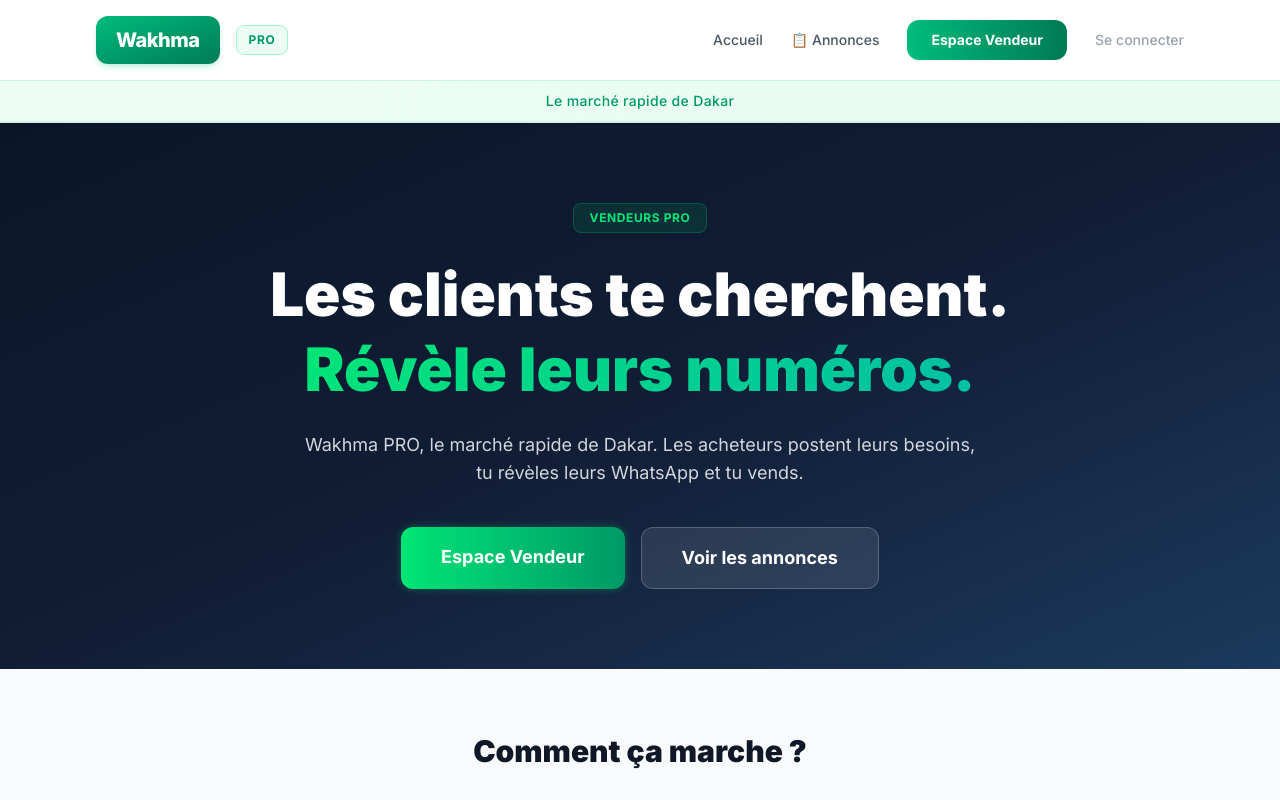
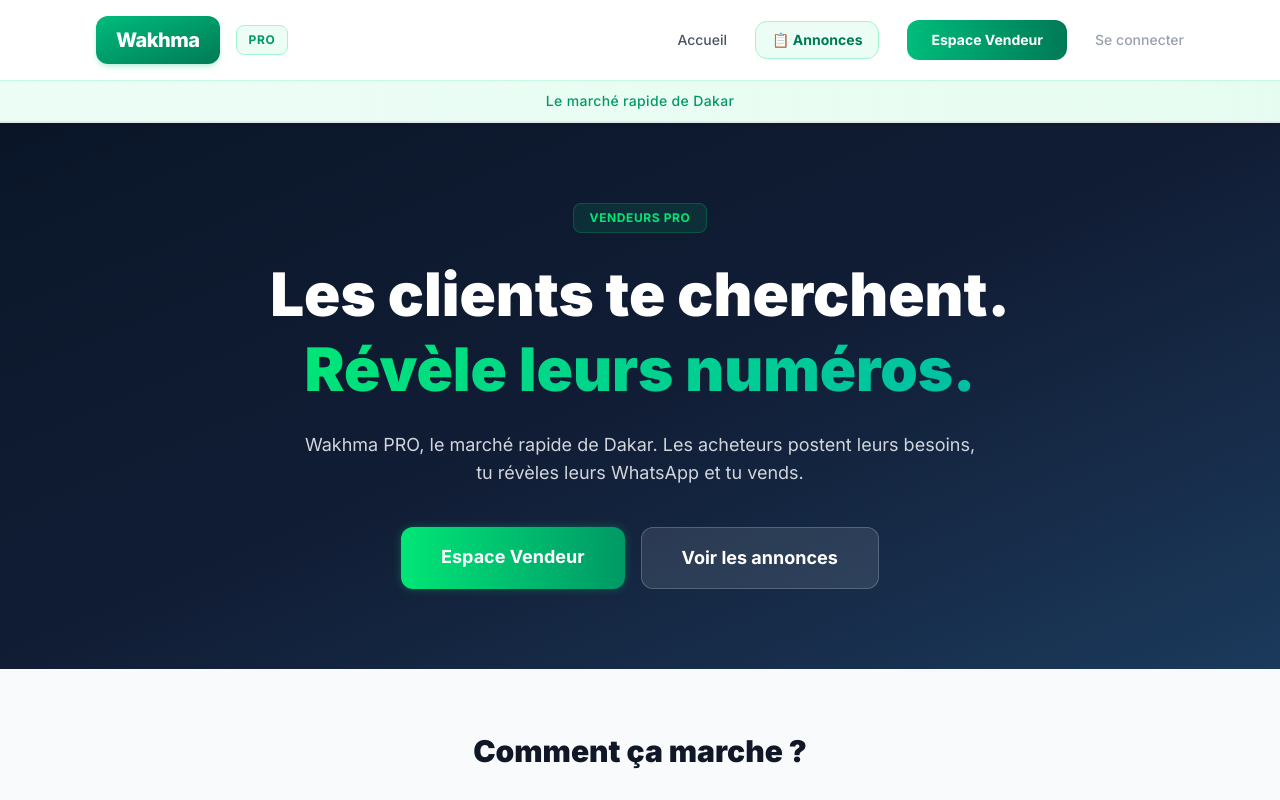
Before and after one commit to idimbengue003-web/waxma-pro, a React (Vite) app: page / in a window 1280 px wide. Shown: the top 800 px of the page. Built offline with nearby package versions, Linux system fonts and the light colour scheme.

Commit message:
Header: Annonces decalle a droite avec ml-8, badge style

```diff
--- a/src/components/Header.jsx
+++ b/src/components/Header.jsx
@@ -21,7 +21,7 @@
 
   return (
     <header className={`backdrop-blur-md sticky top-0 z-50 border-b shadow-sm ${isKing ? 'bg-white/80 border-yellow-300' : 'bg-white/80 border-gray-200'}`}>
-      <div className="max-w-6xl mx-auto px-8 py-4 flex items-center justify-between">
+      <div className="max-w-6xl mx-auto px-8 py-4 flex items-center justify-between gap-8">
         <div className="flex items-center gap-4">
           <a href="#/" onClick={() => window.scrollTo({ top: 0, behavior: 'smooth' })} className={`font-extrabold text-xl px-5 py-2.5 rounded-xl tracking-tight cursor-pointer transition-shadow ${
             isKing ? 'bg-gradient-to-br from-yellow-400 to-yellow-600 text-white shadow-md shadow-yellow-500/20 hover:shadow-lg hover:shadow-yellow-500/30' : 'bg-gradient-to-br from-emerald-500 to-emerald-700 text-white shadow-md shadow-emerald-500/20 hover:shadow-lg hover:shadow-emerald-500/30'
@@ -33,9 +33,9 @@
         </div>
 
         {/* Desktop */}
-        <nav className="hidden md:flex items-center gap-7">
+        <nav className="hidden md:flex items-center gap-7 ml-8">
           <a href="#/" className={`font-medium text-sm transition-colors ${isKing ? 'text-gray-600 hover:text-yellow-600' : 'text-gray-600 hover:text-emerald-600'}`}>Accueil</a>
-          <a href="#/demandes" className={`font-medium text-sm transition-colors ${isKing ? 'text-gray-600 hover:text-yellow-600' : 'text-gray-600 hover:text-emerald-600'}`}>📋 Annonces</a>
+          <a href="#/demandes" className={`flex items-center gap-1.5 px-4 py-2 rounded-xl text-sm font-bold transition ${isKing ? 'bg-yellow-50 text-yellow-700 border border-yellow-200 hover:bg-yellow-100' : 'bg-emerald-50 text-emerald-700 border border-emerald-200 hover:bg-emerald-100'}`}>📋 Annonces</a>
           {vendeur && (
             <a href="#/recharge" className={`flex items-center gap-2 px-4 py-2 rounded-xl text-sm font-bold transition ${
               isKing ? 'bg-yellow-50 text-yellow-700 border border-yellow-200 hover:bg-yellow-100' : 'bg-emerald-50 text-emerald-700 border border-emerald-200 hover:bg-emerald-100'
```
